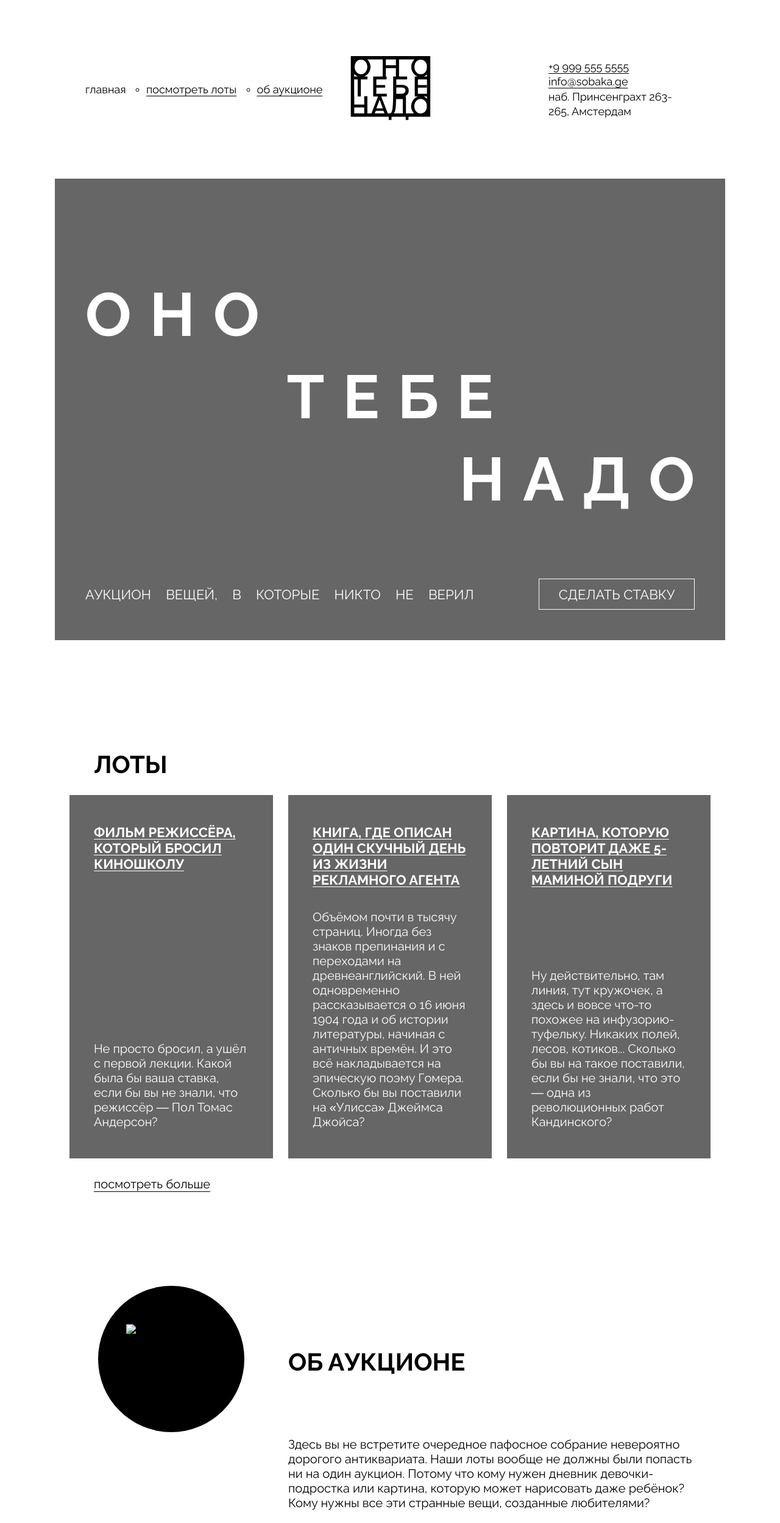
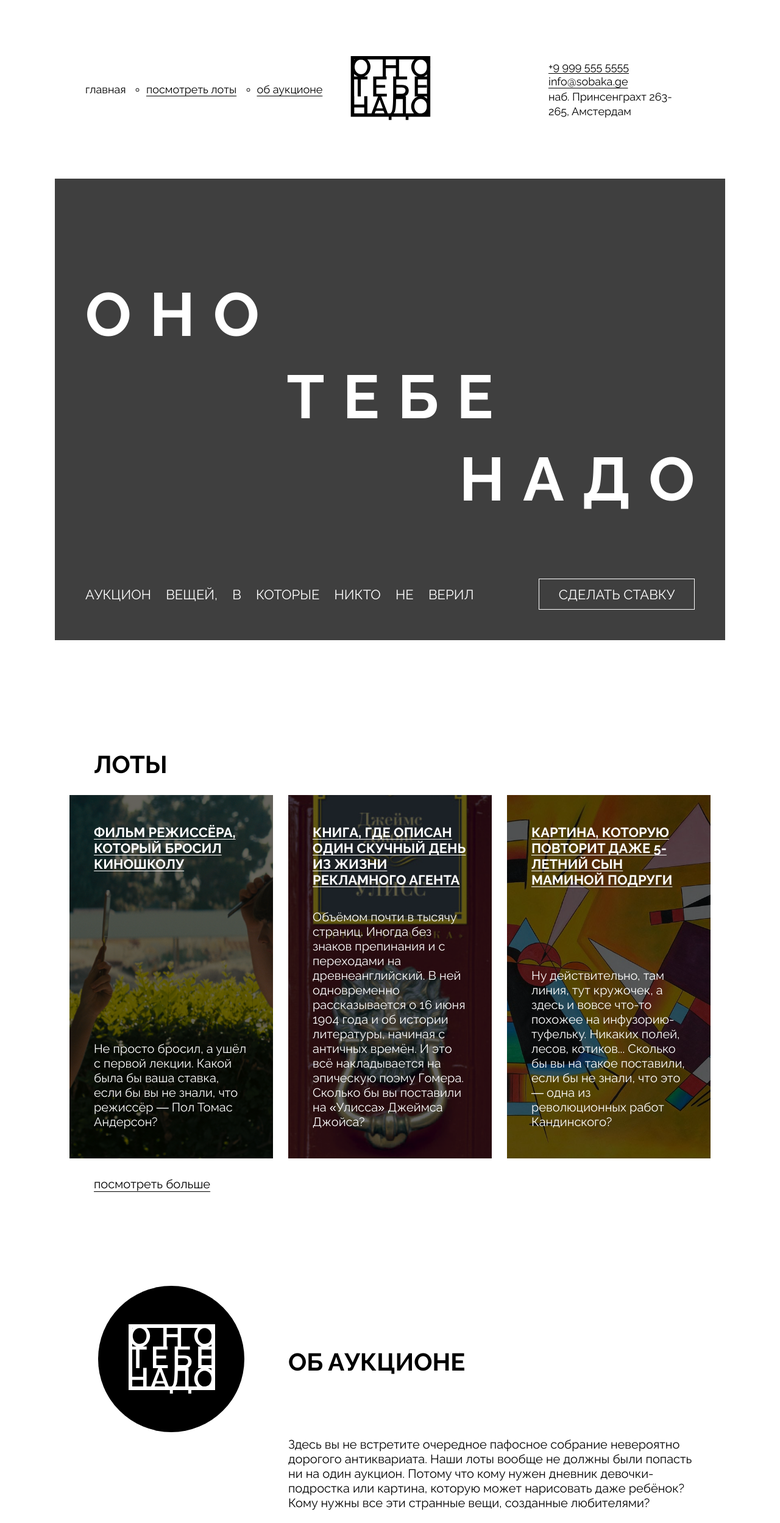
Before and after one commit to mikhail-vinokurov/ono-tebe-nado-fd, a plain HTML site: page index.html in a window 1280 px wide. Shown: the top 2498 px of the page at 61% size. Drawn offline with Linux system fonts and the light colour scheme; the site is published under a folder, as on GitHub Pages, so addresses that start at the root find nothing.

Commit message:
Исправлены пути в файлам

```diff
--- a/index.html
+++ b/index.html
@@ -119,7 +119,7 @@
         <div class="about__logo">
           <img
             class="about__logo-image"
-            src="/ono-tebe-nado-fd/images/logo-white.svg"
+            src="./images/logo-white.svg"
             alt="Белый логотип>"
           />
         </div>
@@ -167,18 +167,18 @@
       <ul class="social-links">
         <li class="social-links-item">
           <a href="#0"
-            ><img src="/ono-tebe-nado-fd/images/yt.svg" alt="Ютуб-лого"
+            ><img src="./images/yt.svg" alt="Ютуб-лого"
           /></a>
         </li>
         <li class="social-links-item">
           <a href="#0"
-            ><img src="/ono-tebe-nado-fd/images/vk.svg" alt="ВК-лого"
+            ><img src="./images/vk.svg" alt="ВК-лого"
           /></a>
         </li>
         <li class="social-links-item">
           <a href="#0"
             ><img
-              src="/ono-tebe-nado-fd/images/pinterest.svg"
+              src="./images/pinterest.svg"
               alt="Пинтерест-лого"
           /></a>
         </li>
--- a/styles/style.css
+++ b/styles/style.css
@@ -46,7 +46,7 @@
   display: grid;
   grid-template-rows: 1fr 51px 50px;
   height: 757px;
-  background-image: url(/ono-tebe-nado-fd/images/cover.jpg);
+  background-image: url(../images/cover.jpg);
   background-repeat: no-repeat;
   background-position: center;
   background-size: cover;
@@ -166,7 +166,7 @@
   background-repeat: no-repeat;
   background-position: center;
   background-size: cover;
-  background-image: url(/ono-tebe-nado-fd/images/card-lot-01.jpg);
+  background-image: url(../images/card-lot-01.jpg);
 }
 
 .card_type_book {
@@ -174,7 +174,7 @@
   background-repeat: no-repeat;
   background-position: center;
   background-size: cover;
-  background-image: url(/ono-tebe-nado-fd/images/card-lot-02.jpg);
+  background-image: url(../images/card-lot-02.jpg);
 }
 
 .card_type_picture {
@@ -182,7 +182,7 @@
   background-repeat: no-repeat;
   background-position: center;
   background-size: cover;
-  background-image: url(/ono-tebe-nado-fd/images/card-lot-03.jpg);
+  background-image: url(../images/card-lot-03.jpg);
 }
 
 .card_title {
```
